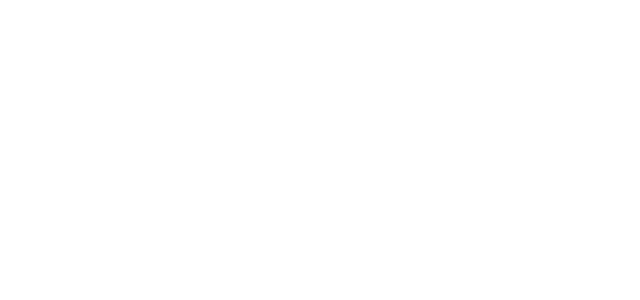
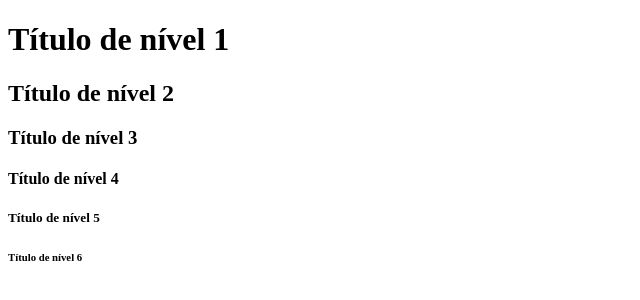
Before and after one commit to nandofrata/meuprimeirosite, a plain HTML site: page index.html in a window 1280 px wide. Shown: the whole page, without its empty margins (0-640 px from the left). Drawn offline with Linux system fonts and the light colour scheme.

Commit message:
Incluindo os títulos do nosso site.

```diff
--- a/index.html
+++ b/index.html
@@ -5,6 +5,11 @@
  <title>Document</title>
 </head>
 <body>
- <!-- Conteúdo -->
+ <h1>Título de nível 1</h1>
+ <h2>Título de nível 2</h2>
+ <h3>Título de nível 3</h3>
+ <h4>Título de nível 4</h4>
+ <h5>Título de nível 5</h5>
+ <h6>Título de nível 6</h6>
 </body>
 </html>
```
